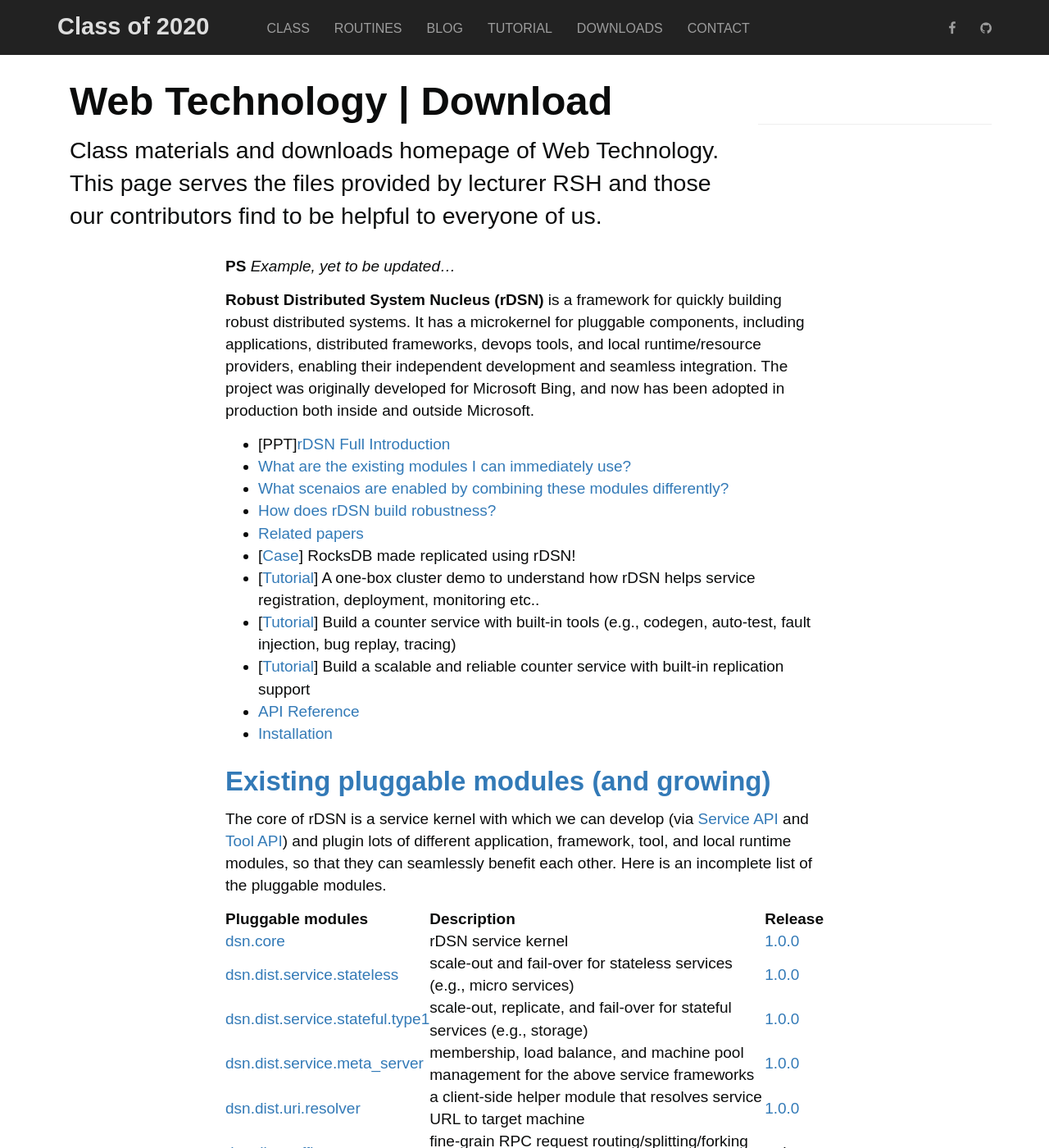
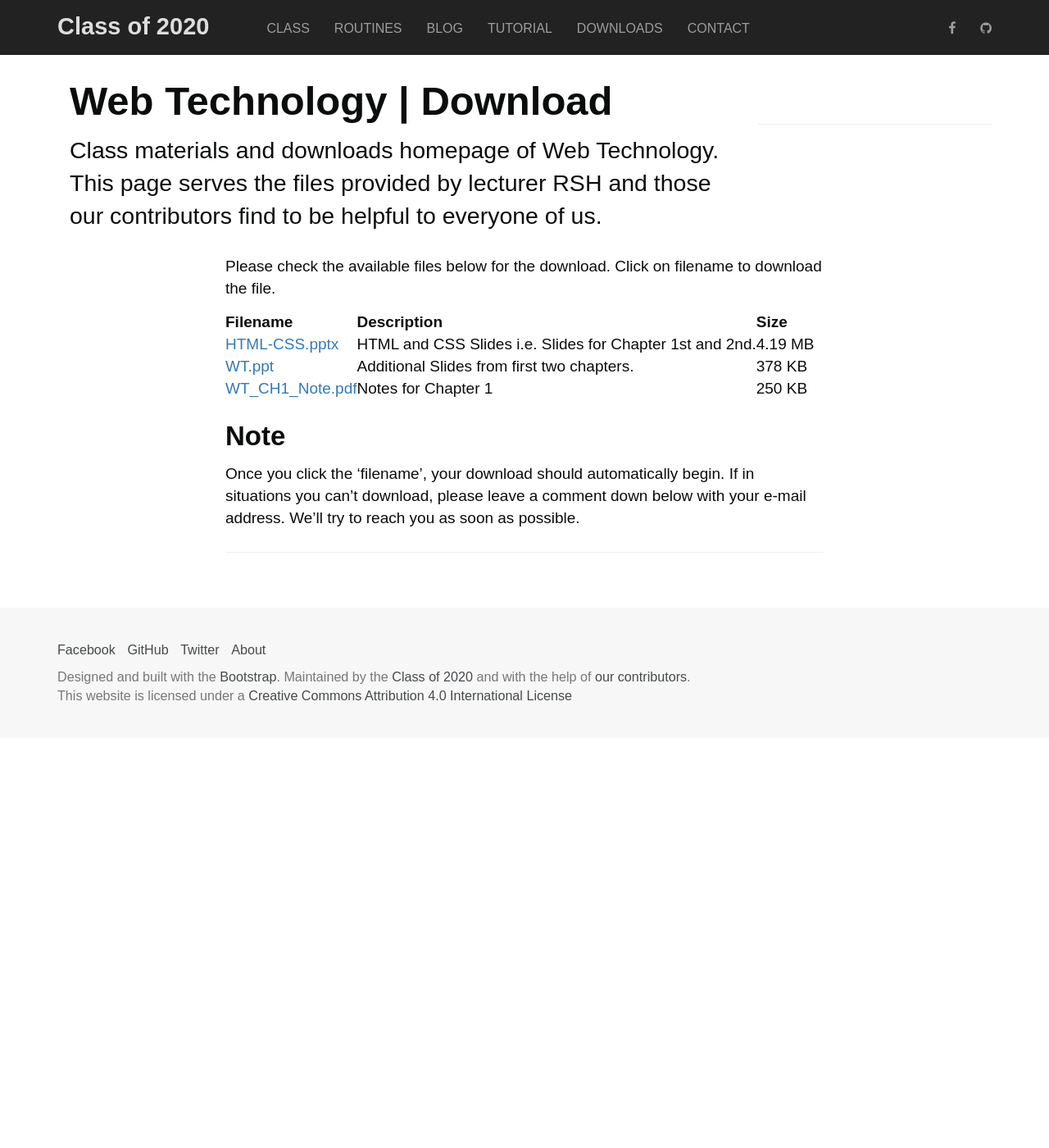
Before and after one commit to Classof2020/classof2020.github.io, a Jekyll site: the page built from _downloads/2017-07-28-web-technology.md, in a window 1280 px wide and 1400 px high. Shown: the whole window at 82% size. Built offline with Jekyll 4.4.1, drawn with Linux system fonts in a browser that asks for light colours; nearby versions of some CDN libraries; some web fonts are replaced; comment, search, counter and statistics services are not loaded; some of the changed text lies outside the part shown.

Commit message:
update download page

```diff
--- a/_downloads/2017-07-28-web-technology.md
+++ b/_downloads/2017-07-28-web-technology.md
@@ -7,39 +7,14 @@ tutor: RSH
 comments: true
 ---
 
-**PS** *Example, yet to be updated...*
+Please check the available files below for the download. Click on filename to download the file.
 
-**Robust Distributed System Nucleus (rDSN)** is a framework for quickly building robust distributed systems. It has a microkernel for pluggable components, including applications, distributed frameworks, devops tools, and local runtime/resource providers, enabling their independent development and seamless integration. The project was originally developed for Microsoft Bing, and now has been adopted in production both inside and outside Microsoft.
-
-* [PPT][rDSN Full Introduction](https://github.com/imzhenyu/rDSN/raw/master/resources/rDSN.full.2016.10.pdf)
-* [What are the existing modules I can immediately use?](#existing)
-* [What scenaios are enabled by combining these modules differently?](#scenarios)
-* [How does rDSN build robustness?](#novel)
-* [Related papers](#papers)
-* [[Case](https://github.com/imzhenyu/rocksdb)] RocksDB made replicated using rDSN!
-* [[Tutorial](https://github.com/Microsoft/rDSN/wiki/Tutorial:-one-box-cluster)] A one-box cluster demo to understand how rDSN helps service registration, deployment, monitoring etc..
-* [[Tutorial](https://github.com/Microsoft/rDSN/wiki/Tutorial:-Build-A-Single-Node-Counter-Service)] Build a counter service with built-in tools (e.g., codegen, auto-test, fault injection, bug replay, tracing)
-* [[Tutorial](https://github.com/Microsoft/rDSN/wiki/Tutorial:-Build-A-Scalable-and-Reliable-Counter-Service)] Build a scalable and reliable counter service with built-in replication support
-* [API Reference](http://imzhenyu.github.io/rDSN/documents/v1/html/index.html)
-* [Installation](https://github.com/Microsoft/rDSN/wiki/Installation)
+| Filename | Description | Size |
+|--------|-------------|------|
+| [HTML-CSS.pptx](https://github.com/Classof2020/WT-Notes/raw/master/HTML-CSS.pptx) | HTML and CSS Slides i.e. Slides for Chapter 1st and 2nd. | 4.19 MB |
+| [WT.ppt](https://github.com/Classof2020/WT-Notes/raw/master/WT.ppt) | Additional Slides from first two chapters. | 378 KB |
+| [WT_CH1_Note.pdf](https://github.com/Classof2020/WT-Notes/raw/master/WT_CH1_Note.pdf) | Notes for Chapter 1 | 250 KB |
 
 
-### <a name="existing">Existing pluggable modules (and growing) </a>
-
-The core of rDSN is a service kernel with which we can develop (via [Service API](http://imzhenyu.github.io/rDSN/documents/v1/html/group__service-api.html) and [Tool API](http://imzhenyu.github.io/rDSN/documents/v1/html/group__tool-api.html)) and plugin lots of different application, framework, tool, and local runtime modules, so that they can seamlessly benefit each other. Here is an incomplete list of the pluggable modules.
-
-| Pluggable modules | Description | Release |
-|--------|-------------|------|
-| [dsn.core](https://github.com/Microsoft/rDSN/tree/master/src/core) | rDSN service kernel | [1.0.0](https://github.com/Microsoft/rDSN/releases/tag/v1.0.0) |
-| [dsn.dist.service.stateless](https://github.com/imzhenyu/rDSN.dist.service/tree/master/src/app_daemon)      | scale-out and fail-over for stateless services (e.g., micro services) | [1.0.0](https://github.com/imzhenyu/rDSN.dist.service/releases/tag/v1.0.0) |
-| [dsn.dist.service.stateful.type1](https://github.com/imzhenyu/rDSN.dist.service/tree/master/src/replica_server) | scale-out, replicate, and fail-over for stateful services (e.g., storage) | [1.0.0](https://github.com/imzhenyu/rDSN.dist.service/releases/tag/v1.0.0) |
-| [dsn.dist.service.meta_server](https://github.com/imzhenyu/rDSN.dist.service/tree/master/src/meta_server)    | membership, load balance, and machine pool management for the above service frameworks | [1.0.0](https://github.com/imzhenyu/rDSN.dist.service/releases/tag/v1.0.0) |
-| [dsn.dist.uri.resolver](https://github.com/Microsoft/rDSN/tree/master/src/plugins/dist.uri.resolver)           | a client-side helper module that resolves service URL to target machine | [1.0.0](https://github.com/Microsoft/rDSN/releases/tag/v1.0.0) |
-| [dsn.dist.traffic.router](https://github.com/imzhenyu/rDSN.dist.traffic.router)         | fine-grain RPC request routing/splitting/forking to multiple services (e.g., A/B test) | todo |
-| [dsn.tools.common](https://github.com/Microsoft/rDSN/tree/master/src/plugins/tools.common)                | deployment runtime (e.g., network, aio, lock, timer, perf counters, loggers) for both Windows and Linux; simple toollets, such as tracer, profiler, and fault-injector | [1.0.0](https://github.com/Microsoft/rDSN/releases/tag/v1.0.0) |
-| [dsn.tools.nfs](https://github.com/Microsoft/rDSN/tree/master/src/plugins/tools.nfs)                   | an implementation of remote file copy based on rpc and aio | [1.0.0](https://github.com/Microsoft/rDSN/releases/tag/v1.0.0) |
-| [dsn.tools.emulator](https://github.com/Microsoft/rDSN/tree/master/src/plugins/tools.emulator)              | an emulation runtime for whole distributed system emulation with auto-test, replay, global state checking, etc. | [1.0.0](https://github.com/Microsoft/rDSN/releases/tag/v1.0.0) |
-| [dsn.tools.hpc](https://github.com/imzhenyu/rDSN.tools.hpc)                   | high performance counterparts for the modules as implemented in tools.common | todo |
-| [dsn.tools.explorer](https://github.com/imzhenyu/rDSN.tools.explorer)              | extracts task-level dependencies automatically | [1.0.0](https://github.com/imzhenyu/rDSN.tools.explorer/releases/tag/v1.0.0) |
-| [dsn.tools.log.monitor](https://github.com/imzhenyu/rDSN.tools.log.monitor)           | collect critical logs (e.g., log-level >= WARNING) in cluster | [1.0.0](https://github.com/imzhenyu/rDSN.tools.log.monitor/releases/tag/v1.0.0) |
-| [dsn.app.simple_kv](https://github.com/Microsoft/rDSN/tree/master/src/plugins/apps.skv)                    | an example application module | [1.0.0](https://github.com/Microsoft/rDSN/releases/tag/v1.0.0) |
+### Note
+Once you click the 'filename', your download should automatically begin. If in situations you can't download, please leave a comment down below with your e-mail address. We'll try to reach you as soon as possible.
```
